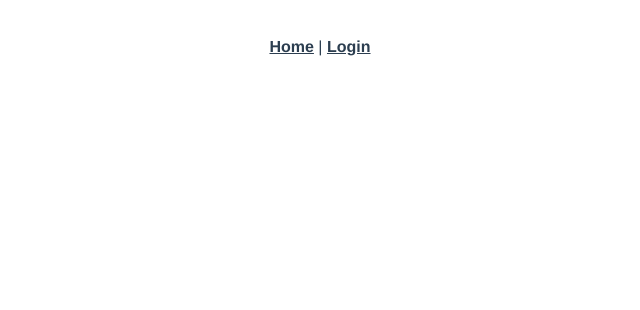
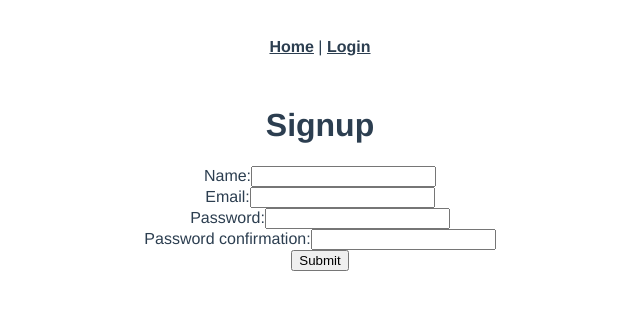
Before and after one commit to zackartborges/corkboard_frontend, a Vue app: page /signup in a window 1280 px wide. Shown: the top 310 px of the page, without its empty margins (320-960 px from the left). Built offline with nearby package versions, Linux system fonts and the light colour scheme.

Commit message:
adds Signup.vue and adds import and path in index.js

```diff
--- a/src/router/index.js
+++ b/src/router/index.js
@@ -2,6 +2,7 @@
 import VueRouter from "vue-router";
 import Home from "../views/Home.vue";
 import Login from "../views/Login.vue";
+import Signup from "../views/Signup.vue";
 
 Vue.use(VueRouter);
 
@@ -16,6 +17,11 @@
     name: "Login",
     component: Login,
   },
+  {
+    path: "/signup",
+    name: "signup",
+    component: Signup,
+  },
 ];
 
 const router = new VueRouter({
--- /dev/null
+++ b/src/views/Signup.vue
@@ -0,0 +1,64 @@
+<template>
+  <div class="signup">
+    <form v-on:submit.prevent="submit()">
+      <h1>Signup</h1>
+      <ul>
+        <li class="text-danger" v-for="error in errors" v-bind:key="error">
+          {{ error }}
+        </li>
+      </ul>
+      <div class="form-group">
+        <label>Name:</label>
+        <input type="text" class="form-control" v-model="name" />
+      </div>
+      <div class="form-group">
+        <label>Email:</label>
+        <input type="email" class="form-control" v-model="email" />
+      </div>
+      <div class="form-group">
+        <label>Password:</label>
+        <input type="password" class="form-control" v-model="password" />
+      </div>
+      <div class="form-group">
+        <label>Password confirmation:</label>
+        <input type="password" class="form-control" v-model="passwordConfirmation" />
+      </div>
+      <input type="submit" class="btn btn-primary" value="Submit" />
+    </form>
+  </div>
+</template>
+
+<script>
+import axios from "axios";
+
+export default {
+  data: function () {
+    return {
+      name: "",
+      email: "",
+      password: "",
+      passwordConfirmation: "",
+      errors: [],
+    };
+  },
+  methods: {
+    submit: function () {
+      var params = {
+        name: this.name,
+        email: this.email,
+        password: this.password,
+        password_confirmation: this.passwordConfirmation,
+      };
+      axios
+        .post("/api/users", params)
+        .then((response) => {
+          console.log(response.data);
+          this.$router.push("/login");
+        })
+        .catch((error) => {
+          this.errors = error.response.data.errors;
+        });
+    },
+  },
+};
+</script>
```
